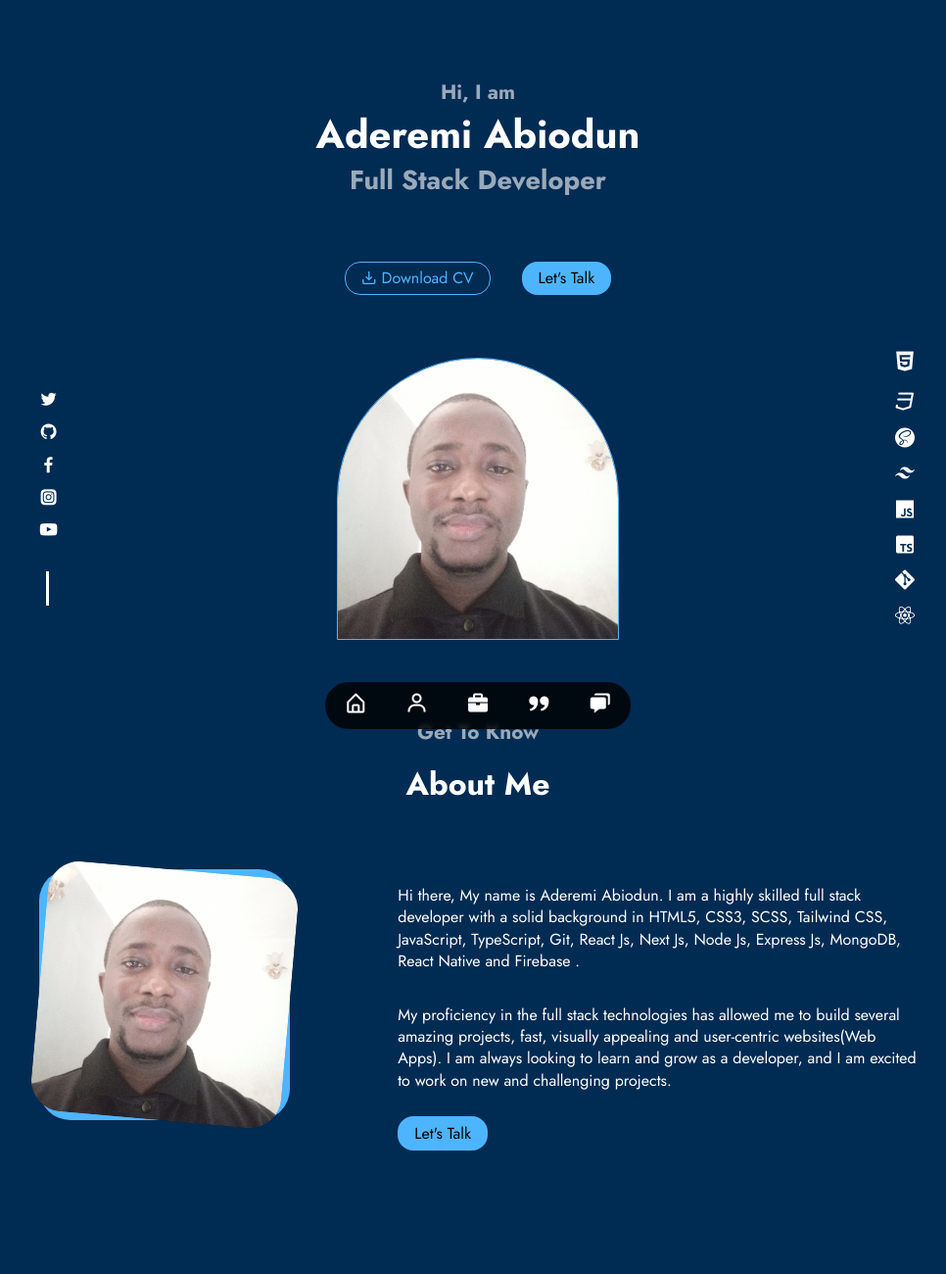
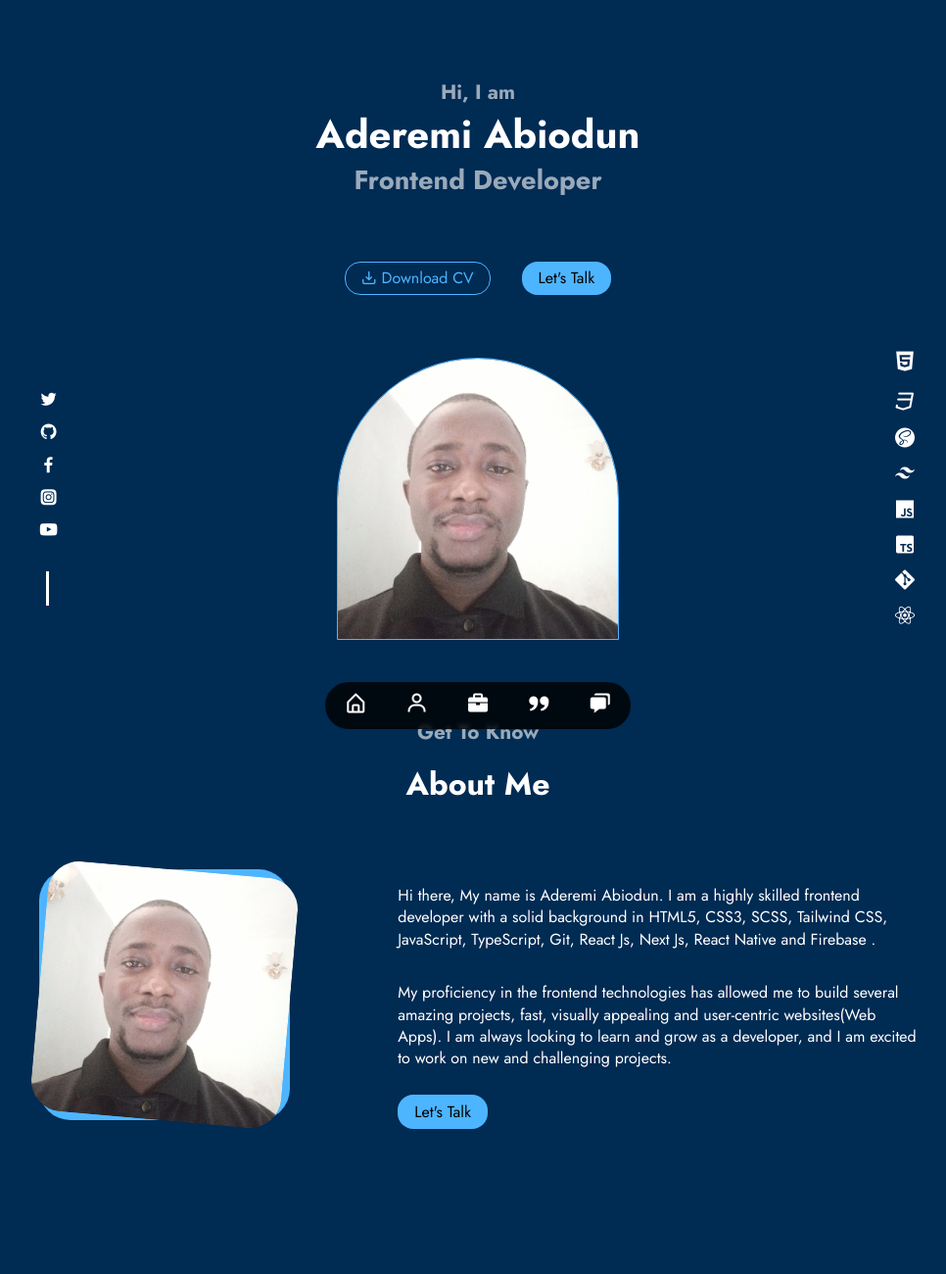
Before and after one commit to Remigit99/portfolio2, a plain HTML site: page index.html in a window 1280 px wide. Shown: the top 1300 px of the page at 98% size, without its empty margins (152-1118 px from the left). Drawn offline with nearby package versions, Linux system fonts and the light colour scheme.

Commit message:
modify about section

```diff
--- a/index.html
+++ b/index.html
@@ -56,7 +56,7 @@
         <div class="section__header">
             <h4>Hi, I am</h4>
             <h1>Aderemi Abiodun</h1>
-            <h3>Full Stack Developer</h3>
+            <h3>Frontend Developer</h3>
         </div>
 
         <div class="btns">
@@ -143,15 +143,15 @@
                 <div class="aboutme__right">
 
                     <p>
-                        Hi there, My name is Aderemi Abiodun. I am a highly skilled full stack developer with a solid
-                        background in HTML5, CSS3, SCSS, Tailwind CSS, JavaScript, TypeScript, Git, React Js, Next Js, Node Js, Express Js, MongoDB, React Native and Firebase .
+                        Hi there, My name is Aderemi Abiodun. I am a highly skilled frontend developer with a solid
+                        background in HTML5, CSS3, SCSS, Tailwind CSS, JavaScript, TypeScript, Git, React Js, Next Js, React Native and Firebase .
                     </p>
 
                     <p>
-                        My proficiency in the full stack technologies has allowed me to build several amazing projects, fast,
+                        My proficiency in the frontend technologies has allowed me to build several amazing projects, fast,
                         visually appealing and user-centric websites(Web Apps). I am always looking to learn and grow as
                         a
-                        developer, and I am excited to work on new and challenging projects.
+        developer, and I am excited to work on new and challenging projects.
                     </p>
 
                     <a href="#contact" class="btn_secondary">Let's Talk</a>
```
